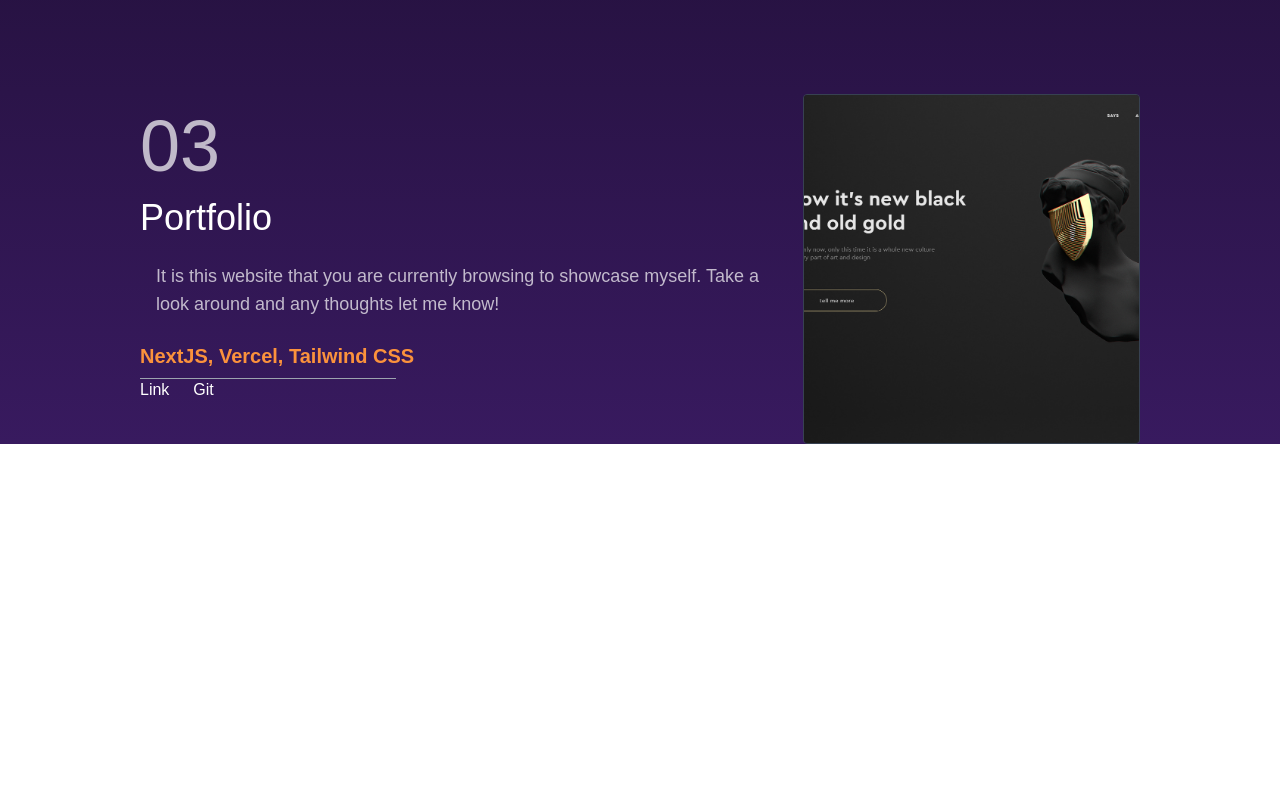
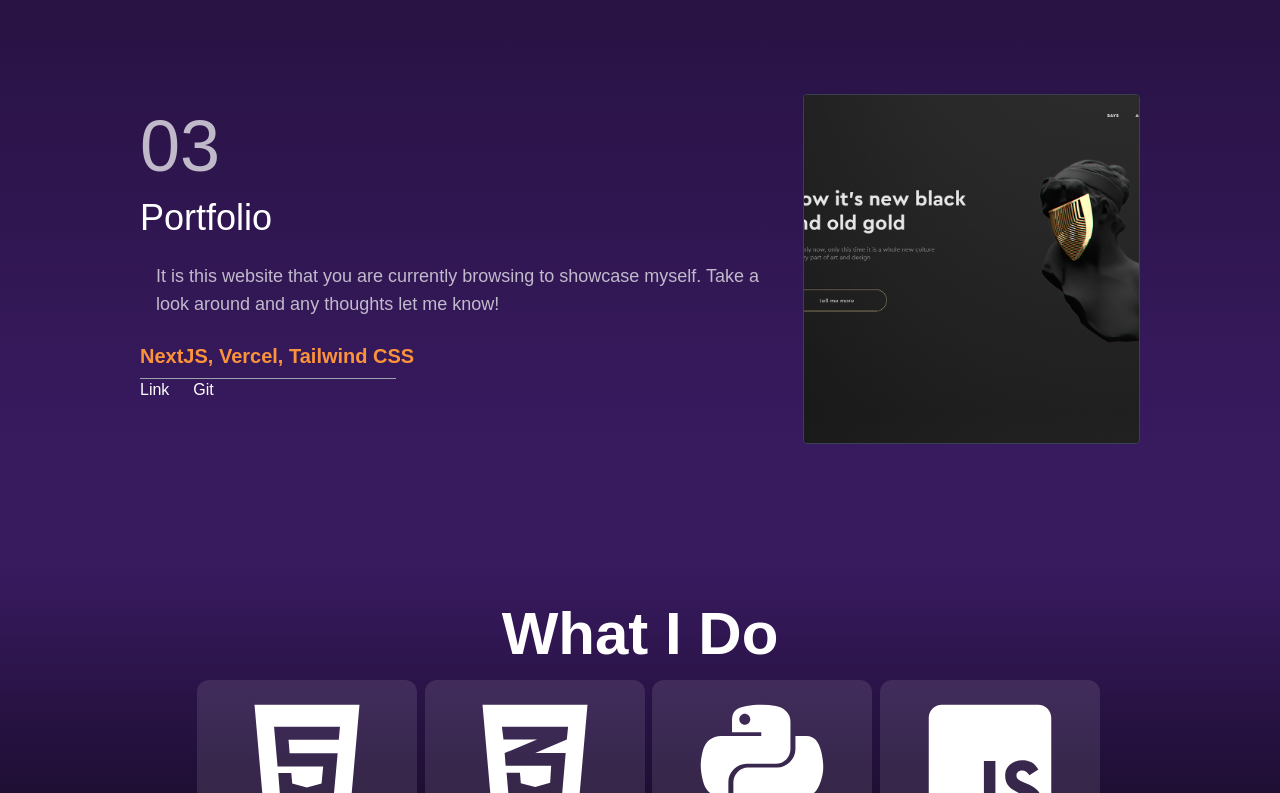
Before and after one commit to FaroKlandee/myportfolio, a Next.js app: page / in a window 1280 px wide. Shown: the part 2760-3553 px from the top of the page. Before the commit the page ends 3204 px from the top, so only its background shows below. Built offline with nearby package versions, Linux system fonts and the light colour scheme.

Commit message:
Created the skills list

```diff
--- /dev/null
+++ b/app/components/Skills.tsx
@@ -0,0 +1,31 @@
+import { FaCss3Alt, FaHtml5, FaJsSquare, FaPython } from 'react-icons/fa';
+
+const skillIcons = [
+    { icon: <FaHtml5 size={140} />, label: "HTML" },
+    { icon: <FaCss3Alt size={140} />, label: "CSS" },
+    { icon: <FaPython size={140} />, label: "Python" },
+    { icon: <FaJsSquare size={140} />, label: "JavaScript" },
+];
+
+
+const Skills = () => {
+    return (
+        <div className='bg-[linear-gradient(to_top,#000,#381a5f_80%)] py-32'>
+            <div className='text-white w-[400px] md:min-w-[950px] mx-auto p-8 text-center'>
+                <h2 className='text-6xl font-bold mb-4'>What I Do</h2>
+                <div className='grid grid-cols-2 md:grid-cols-4 gap-6'>
+                    {skillIcons.map((skill, index) => (
+                        <div
+                            key={index}
+                            className='h-[160px] w-[160px] md:h-[220px] md:w-[220px] flex flex-col justify-between items-center bg-white/10 p-4 rounded-xl'>
+                            {skill.icon}
+                            <p className='mt-2'>{skill.label}</p>
+                        </div>
+                    ))}
+                </div>
+            </div>
+        </div>
+    )
+}
+
+export default Skills
--- a/app/page.tsx
+++ b/app/page.tsx
@@ -2,6 +2,7 @@ import About from "./components/About";
 import Hero from "./components/Hero";
 import Navbar from "./components/Navbar";
 import Portfolio from "./components/Portfolio";
+import Skills from "./components/Skills";
 
 export default function Home() {
   return (
@@ -10,6 +11,7 @@ export default function Home() {
       <Hero />
       <About />
       <Portfolio />
+      <Skills />
     </>
   );
 }
```
